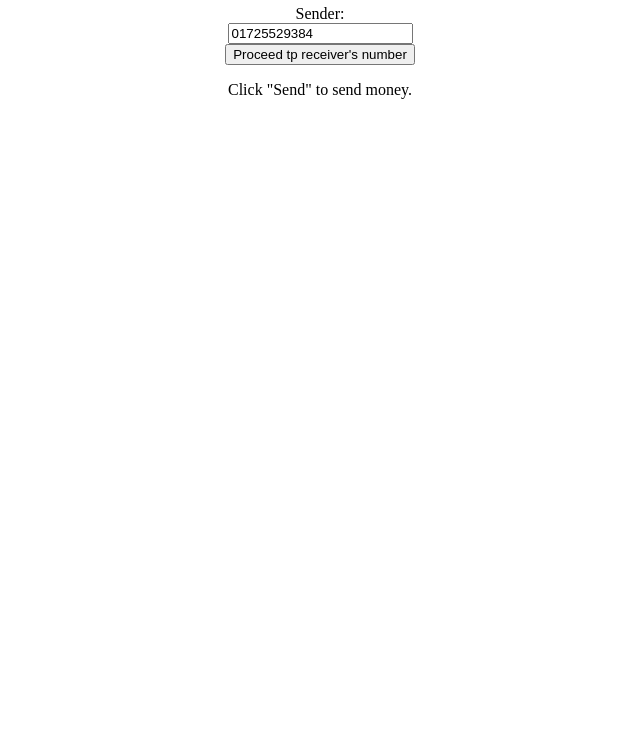
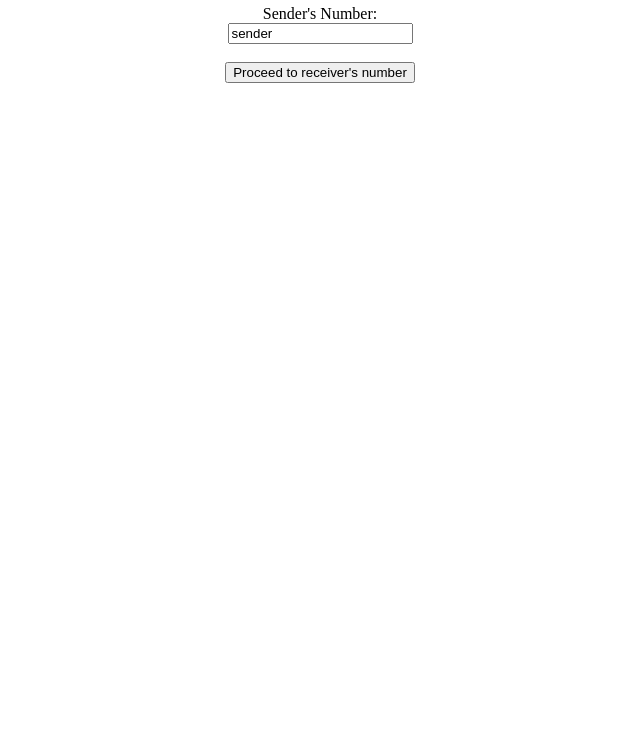
Before and after one commit to NaymulHulk/bKashSendMoney, a plain HTML site: page index.html in a window 1280 px wide. Shown: the part 50-800 px from the top of the page, without its empty margins (320-960 px from the left). Drawn offline with Linux system fonts and the light colour scheme.

Commit message:
Update index.html

```diff
--- a/index.html
+++ b/index.html
@@ -72,13 +72,12 @@ window.extAsyncInit = function() {
     <center><h2>bKash Send Money</h2>
 
 <form action="/action_page.php">
-  Sender:<br>
-  <input type="text" name="Sender" value="01725529384">
-  <br>
-    <button onclick="window.location.href = 'https://w3docs.com';">Proceed tp receiver's number</button>
+  Sender's Number:<br>
+  <input type="text" name="Sender's Number" value=sender>
+  <br><br>
+    <button onclick="window.location.href = 'https://w3docs.com';">Proceed to receiver's number</button>
 
 </form>
 
-<p>Click "Send" to send money.</p>
 </center>
 </body>
```
